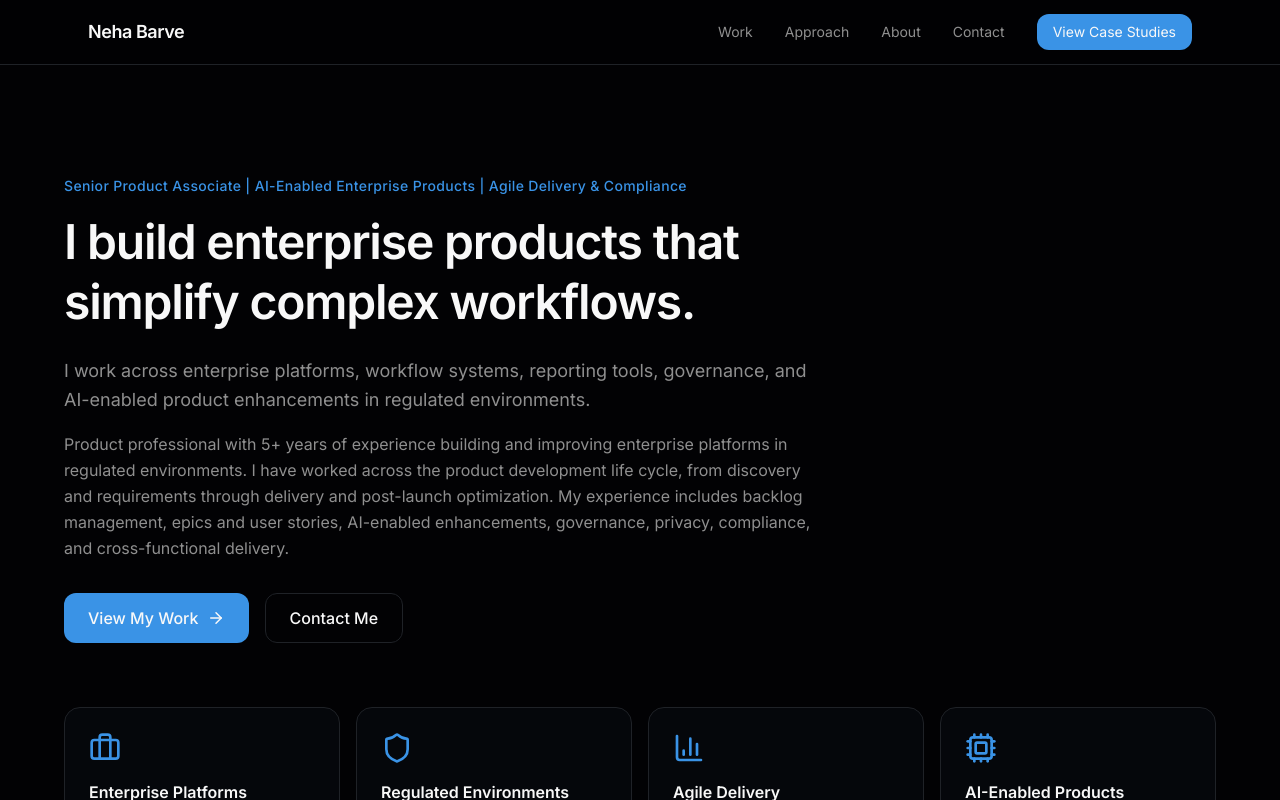
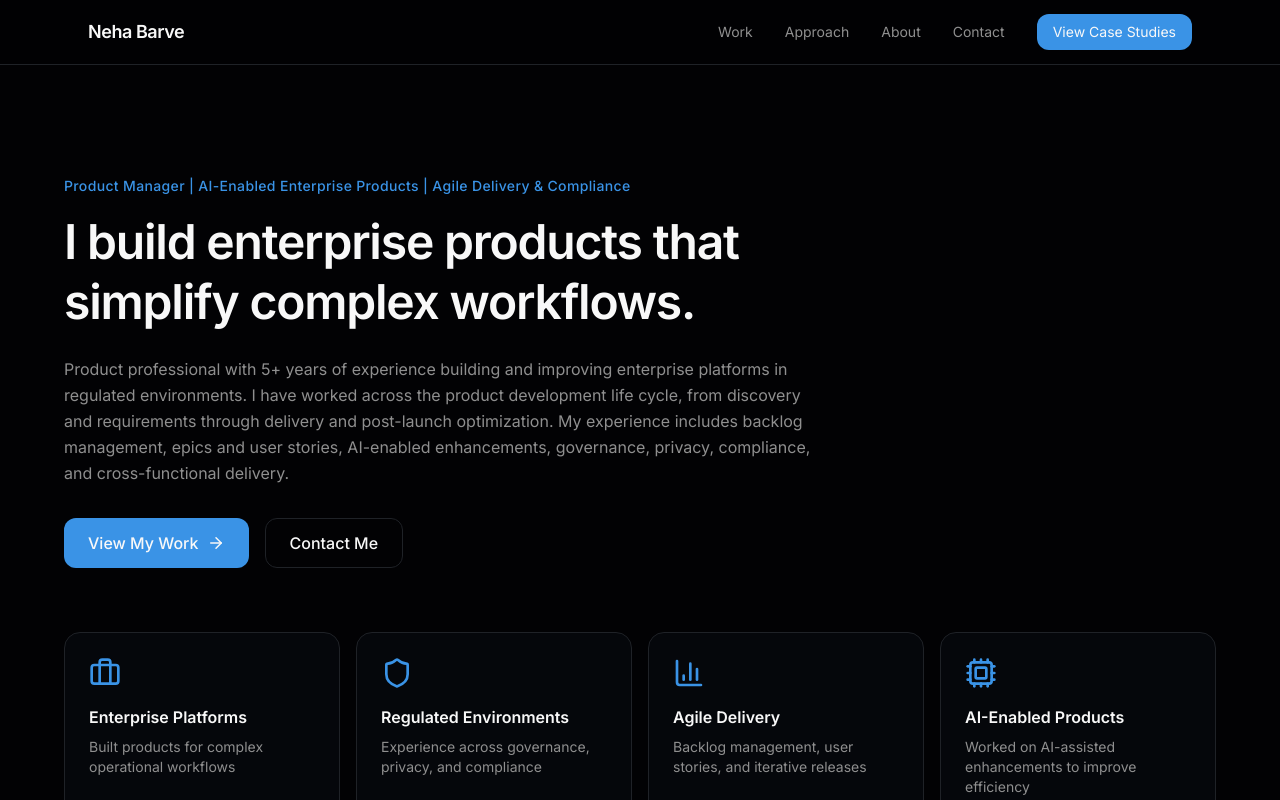
Before and after one commit to Nehabarve/neha-barve-portfolio, a Next.js app: page / in a window 1280 px wide. Shown: the top 800 px of the page. Built offline with nearby package versions, Linux system fonts and the light colour scheme.

Commit message:
Update page.tsx

```diff
--- a/app/page.tsx
+++ b/app/page.tsx
@@ -111,13 +111,12 @@ export default function Home() {
         <div className="max-w-6xl mx-auto">
           <div className="max-w-3xl animate-fade-in">
             <p className="text-primary text-sm font-medium mb-4 tracking-wide">
-              Senior Product Associate | AI-Enabled Enterprise Products | Agile Delivery & Compliance
+              Product Manager | AI-Enabled Enterprise Products | Agile Delivery & Compliance
             </p>
             <h1 className="text-4xl lg:text-5xl font-semibold leading-tight tracking-tight mb-6">
               I build enterprise products that simplify complex workflows.
             </h1>
             <p className="text-lg text-muted-foreground leading-relaxed mb-4">
-              I work across enterprise platforms, workflow systems, reporting tools, governance, and AI-enabled product enhancements in regulated environments.
             </p>
             <p className="text-muted-foreground leading-relaxed mb-8">
               Product professional with 5+ years of experience building and improving enterprise platforms in regulated environments. I have worked across the product development life cycle, from discovery and requirements through delivery and post-launch optimization. My experience includes backlog management, epics and user stories, AI-enabled enhancements, governance, privacy, compliance, and cross-functional delivery.
```
